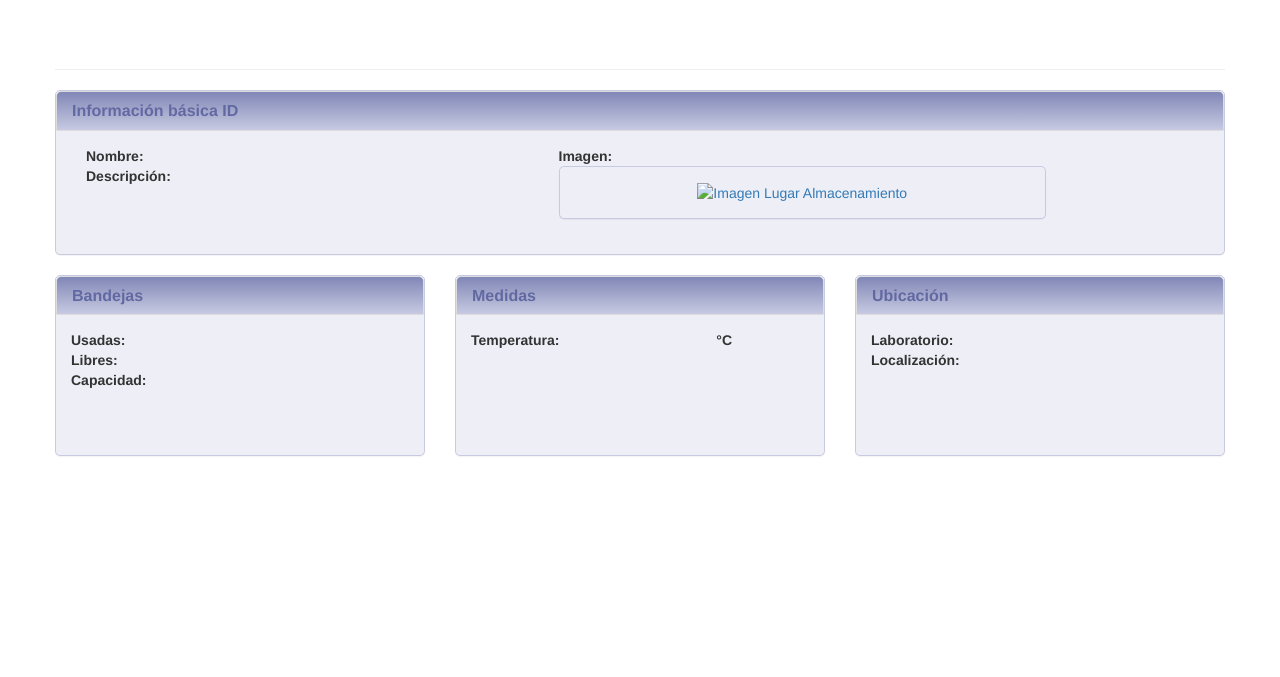
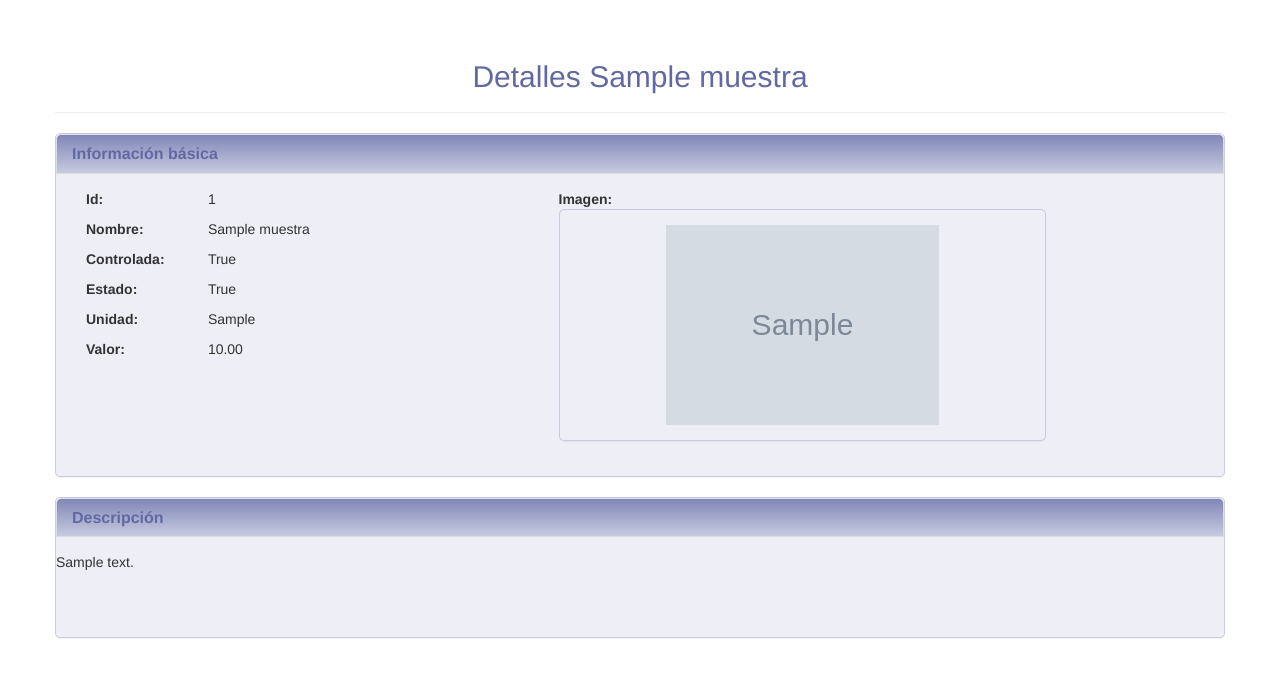
Before and after one commit to UAMISO4101/AresLabControl, a Django app: page /muestra/1/ in a window 1280 px wide. Shown: the part 88-765 px from the top of the page. Run offline with Django 3.2, Linux system fonts and the light colour scheme; a user stored in the database is signed in; tables that the repository leaves empty hold one stand-in row (values such as "Sample post"); grey boxes marked "Sample" are stand-in pictures; some libraries are stand-ins or nearby versions.

Commit message:
creacion de template de ver detalle de la muestra

```diff
--- a/LabModule/views.py
+++ b/LabModule/views.py
@@ -521,12 +521,14 @@
             :returns: HttpResponse -- La respuesta a la petición, con información de la muestra existente.
         """
     if request.user.is_authenticated():
+        section = {}
+        section['title'] = 'Detalles '
         lista_muestra = Muestra.objects.filter(id=pk)
         if lista_muestra is None:
             return muestra_list(request)
         else:
             muestra = lista_muestra[0]
-            context = {'muestra': muestra}
+            context = {'section': section, 'muestra': muestra}
 
             return render(request, 'muestras/detalle.html', context)
     else:
--- a/templates/muestras/detalle.html
+++ b/templates/muestras/detalle.html
@@ -11,12 +11,12 @@
 {% block content %}
 
     <div class="page-header text-center">
-        <h2>{{ section.title }} {{ lugar.idLugar.nombre }}</h2>
+        <h2>{{ section.title }} {{ muestra.nombre }}</h2>
     </div>
 
     <div class="panel panel-default">
         <div class="panel-heading">
-            <h3 class="panel-title text-left">Información básica ID {{ lugar.idLugar.id }}</h3>
+            <h3 class="panel-title text-left">Información básica</h3>
         </div>
 
         <div class="panel-body text-left">
@@ -25,18 +25,50 @@
                     <div class="col-md-5 col-sm-6">
                         <div class="row">
                             <div class="col-md-3">
-                                <strong>Nombre:</strong>
+                                <strong>Id:</strong>
                             </div>
                             <div class="col-md-7 col-sm-4">
-                                <p id="items" name="items"> {{ lugar.idLugar.nombre }} </p>
+                                <p id="items" name="items"> {{ muestra.id }} </p>
                             </div>
                         </div>
                         <div class="row">
                             <div class="col-md-3">
-                                <strong>Descripción:</strong>
+                                <strong>Nombre:</strong>
                             </div>
                             <div class="col-md-7 col-sm-4">
-                                <p id="items" name="items"> {{ lugar.idLugar.descripcion }} </p>
+                                <p id="items" name="items"> {{ muestra.nombre }} </p>
+                            </div>
+                        </div>
+                        <div class="row">
+                            <div class="col-md-3">
+                                <strong>Controlada:</strong>
+                            </div>
+                            <div class="col-md-7 col-sm-4">
+                                <p id="items" name="items"> {{ muestra.controlado }} </p>
+                            </div>
+                        </div>
+                        <div class="row">
+                            <div class="col-md-3">
+                                <strong>Estado:</strong>
+                            </div>
+                            <div class="col-md-7 col-sm-4">
+                                <p id="items" name="items"> {{ muestra.activa }} </p>
+                            </div>
+                        </div>
+                        <div class="row">
+                            <div class="col-md-3">
+                                <strong>Unidad:</strong>
+                            </div>
+                            <div class="col-md-7 col-sm-4">
+                                <p id="items" name="items"> {{ muestra.unidadBase }} </p>
+                            </div>
+                        </div>
+                        <div class="row">
+                            <div class="col-md-3">
+                                <strong>Valor:</strong>
+                            </div>
+                            <div class="col-md-7 col-sm-4">
+                                <p id="items" name="items"> {{ muestra.valor }} </p>
                             </div>
                         </div>
                     </div>
@@ -50,8 +82,8 @@
 
                             <div class="panel panel-default">
                                 <div class="panel-body text-left" style="text-align:center">
-                                    <a href="{{ lugar.idLugar.imagen.url }}" target="_blank">
-                                        <img src="{{ lugar.idLugar.imagen.url }}" alt="Imagen Lugar Almacenamiento"
+                                    <a href="{{ muestra.imagen.url }}" target="_blank">
+                                        <img src="{{ muestra.imagen.url }}" alt="Imagen Muestra"
                                              class="imageIndex" style="width:60%; ">
                                     </a>
                                 </div>
@@ -66,88 +98,16 @@
         </div>
     </div>
 
-    <div class="row">
-        <div class="col-md-4">
-            <div class="panel panel-default">
-                <div class="panel-heading">
-                    <h3 class="panel-title text-left">Bandejas</h3>
-                </div>
-                <div class="panel-body text-left" style="height:140px">
-                    <div class="row">
-                        <div class="col-md-6">
-                            <strong>Usadas:</strong>
-                        </div>
-                        <div class="col-md-6">
-                            <strong> {{ bandejasOcupadas }} </strong>
-                        </div>
-                    </div>
-                    <div class="row">
-                        <div class="col-md-6">
-                            <strong>Libres:</strong>
-                        </div>
-                        <div class="col-md-6">
-                            <strong> {{ bandejasLibres }} </strong>
-                        </div>
-                    </div>
-                    <div class="row">
-                        <div class="col-md-6">
-                            <strong>Capacidad:</strong>
-                        </div>
-                        <div class="col-md-6">
-                            <strong> {{ lugar.idLugar.capacidad }} </strong>
-                        </div>
-                    </div>
-                </div>
-            </div>
+
+    <div class="panel panel-default">
+        <div class="panel-heading">
+            <h3 class="panel-title text-left">Descripción</h3>
         </div>
-
-        <div class="col-md-4">
-            <div class="panel panel-default">
-                <div class="panel-heading">
-                    <h3 class="panel-title text-left">Medidas</h3>
-                </div>
-                <div class="panel-body text-left" style="height:140px">
-                    <div class="row">
-                        <div class="col-md-4">
-                            <strong>Temperatura:</strong>
-                        </div>
-                        <div class="col-md-4">
-                            <strong> {{ lugar.idLugar.temperatura }} </strong>
-                        </div>
-                        <div class="col-md-2">
-                            <strong>°C</strong>
-                        </div>
-                    </div>
-                </div>
-            </div>
-        </div>
-
-        <div class="col-md-4">
-            <div class="panel panel-default">
-                <div class="panel-heading">
-                    <h3 class="panel-title text-left">Ubicación</h3>
-                </div>
-                <div class="panel-body text-left" style="height:140px">
-                    <div class="row">
-                        <div class="col-md-6">
-                            <strong>Laboratorio:</strong>
-                        </div>
-                        <div class="col-md-6">
-                            <strong> {{ laboratorio }} </strong>
-                        </div>
-                    </div>
-                    <div class="row">
-                        <div class="col-md-6">
-                            <strong>Localización:</strong>
-                        </div>
-                        <div class="col-md-6">
-                            <strong>{{ lugar.posX }} </strong>
-                            <strong>{{ lugar.posY }} </strong>
-                        </div>
-                    </div>
-
-                </div>
+        <div class="panel-body text-left" style="height:100px">
+            <div class="row">
+                <p id="items" name="items"> {{ muestra.descripcion }} </p>
             </div>
         </div>
     </div>
+
 {% endblock %}
```
